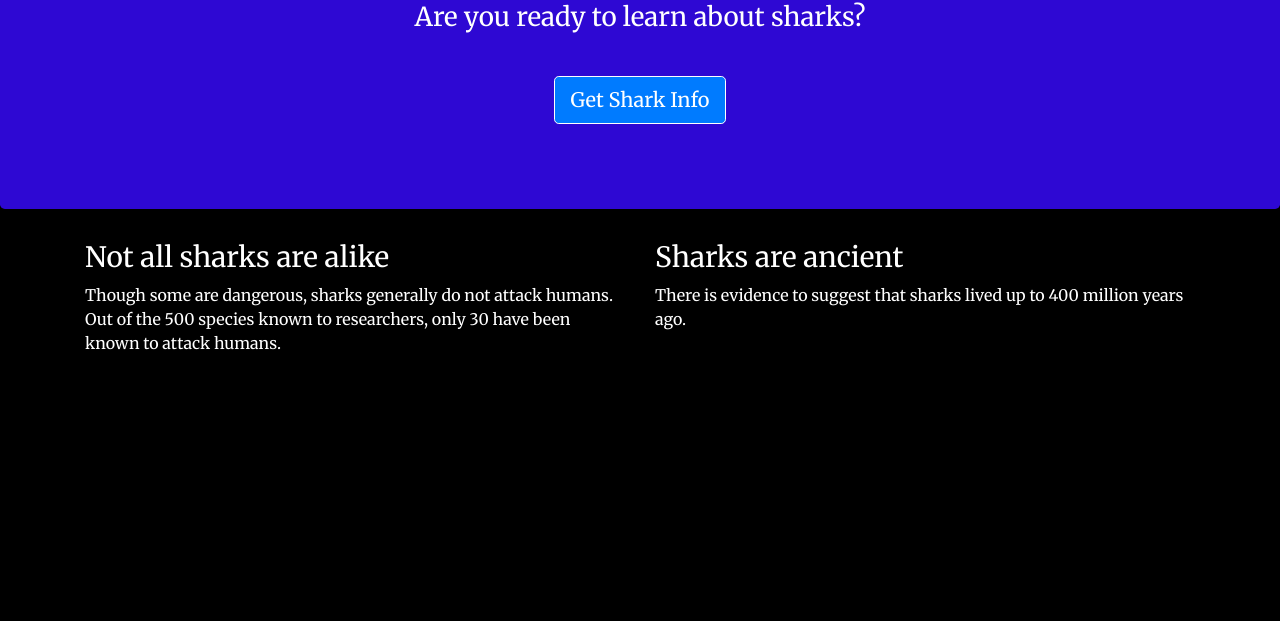
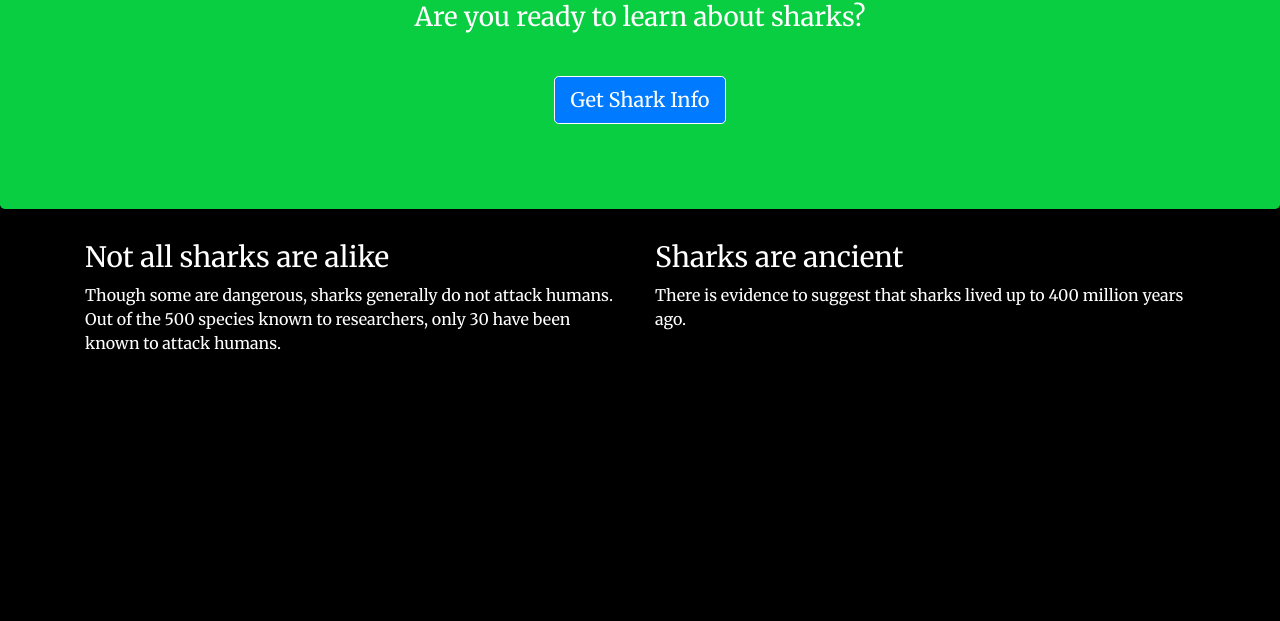
Before and after one commit to luizhpriotto/AMcom, a website: page node-project/views/index.html in a window 1280 px wide. Shown: the part 179-800 px from the top of the page. Drawn offline with nearby package versions, Linux system fonts and the light colour scheme.

Commit message:
Create Green!

```diff
--- a/node-project/views/css/styles.css
+++ b/node-project/views/css/styles.css
@@ -20,7 +20,7 @@ p {
 }
 
 .jumbotron {
-    background: #2e08d3;
+    background: #09ce41;
     color: white;
     text-align: center;
 }
```
